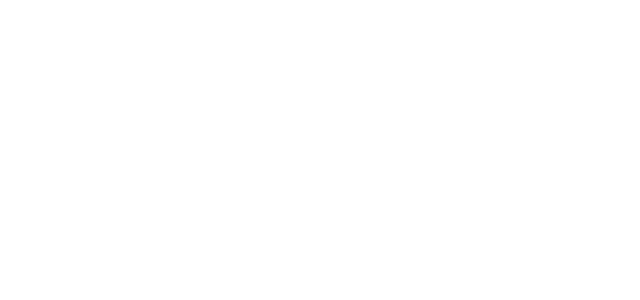
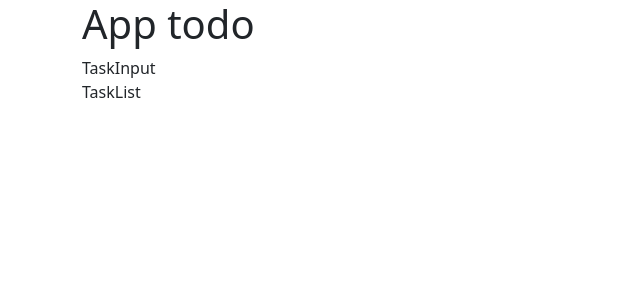
Before and after one commit to Yinon-bar/react-todo-list-old, a React (Create React App) app: page / in a window 1280 px wide. Shown: the top 300 px of the page, without its empty margins (0-640 px from the left). Built offline with nearby package versions, Linux system fonts and the light colour scheme.

Commit message:
clean-slate

```diff
--- a/src/App.js
+++ b/src/App.js
@@ -1,7 +1,12 @@
 import "./App.css";
+import AppTodo from "./Components/AppTodo";
 
 function App() {
-  return <div className="App"></div>;
+  return (
+    <div className="App">
+      <AppTodo />
+    </div>
+  );
 }
 
 export default App;
--- /dev/null
+++ b/src/Components/AppTodo.js
@@ -0,0 +1,14 @@
+import TaskInput from "./TaskInput";
+import TaskList from "./TaskList";
+
+function AppTodo() {
+  return (
+    <div className="container">
+      <h1>App todo</h1>
+      <TaskInput />
+      <TaskList />
+    </div>
+  );
+}
+
+export default AppTodo;
--- /dev/null
+++ b/src/Components/TaskInput.js
@@ -0,0 +1,5 @@
+function TaskInput() {
+  return <div>TaskInput</div>;
+}
+
+export default TaskInput;
--- /dev/null
+++ b/src/Components/TaskList.js
@@ -0,0 +1,5 @@
+function TaskList() {
+  return <div>TaskList</div>;
+}
+
+export default TaskList;
```
